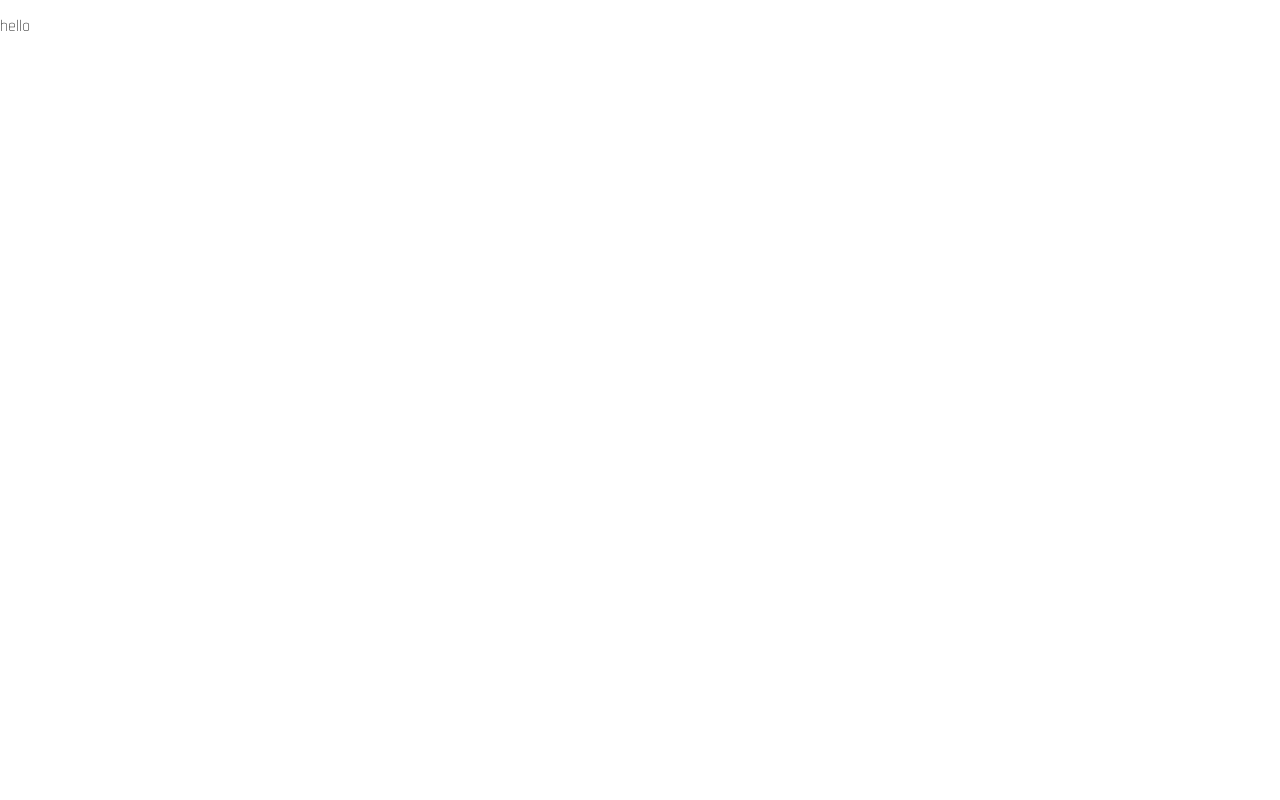
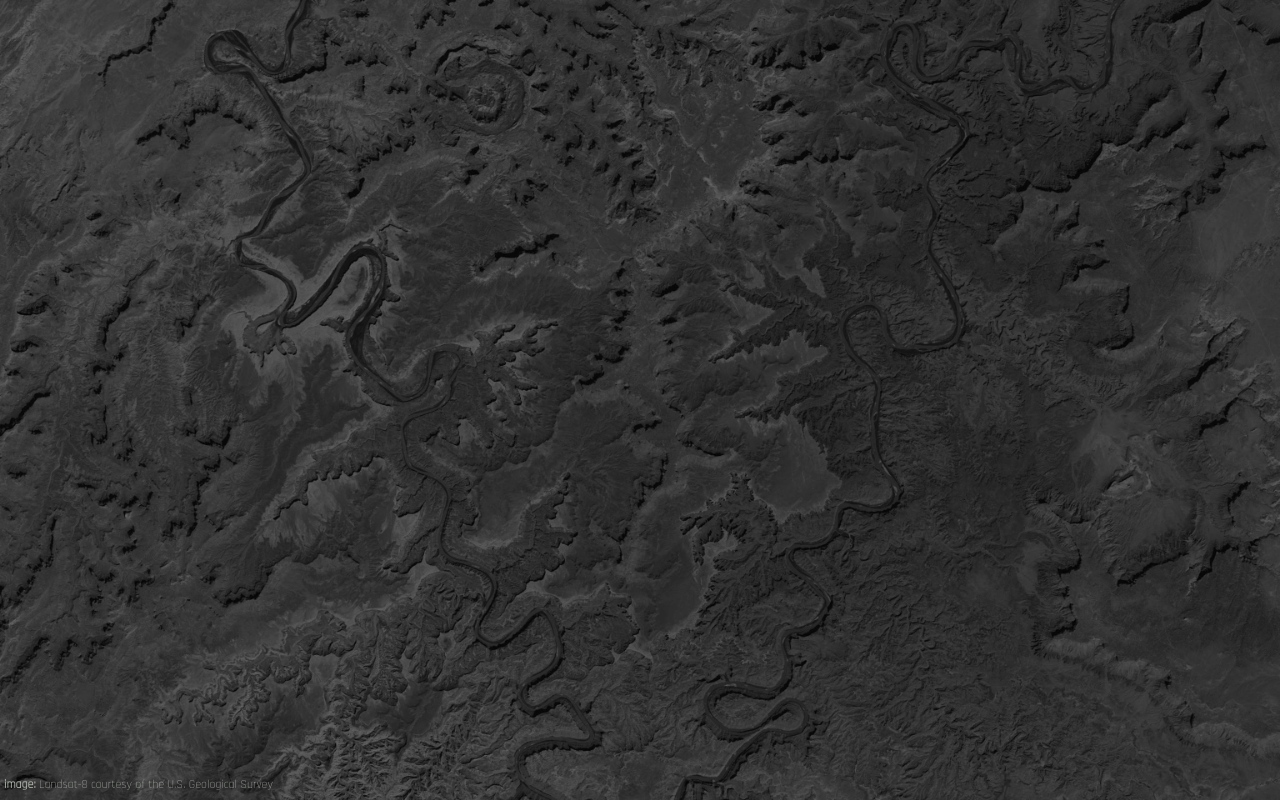
Before and after one commit to bmcandr/bmcandr.github.io, an Astro site: page / in a window 1280 px wide. Built offline with nearby package versions, Linux system fonts and the light colour scheme; Astro itself is replaced by a stand-in of ours.

Commit message:
feat: add Hero component

```diff
--- /dev/null
+++ b/src/components/Hero.astro
@@ -0,0 +1,50 @@
+---
+import { Image } from 'astro:assets';
+import heroImage from '../images/hero.jpg';
+---
+<section class="hero">
+  <Image
+    src={heroImage}
+    alt=""
+    class="hero-image"
+    quality={90}
+  />
+  <div class="overlay"></div>
+  <slot />
+  <div class="attribution">
+    <b>image:</b> Landsat-8 courtesy of the U.S. Geological Survey
+  </div>
+</section>
+
+<style>
+  .hero {
+    position: relative;
+    height: 100vh;
+    overflow: hidden;
+  }
+
+  .hero-image {
+    position: absolute;
+    inset: 0;
+    width: 100%;
+    height: 100%;
+    object-fit: cover;
+    filter: grayscale(100%);
+  }
+
+  .overlay {
+    position: absolute;
+    inset: 0;
+    background-color: rgba(0, 0, 0, 0.6);
+    z-index: 1;
+  }
+
+  .attribution {
+    position: absolute;
+    bottom: 0.5rem;
+    left: 0.25rem;
+    font-size: 0.75rem;
+    color: rgb(176, 183, 174);
+    z-index: 2;
+  }
+</style>
--- a/src/pages/index.astro
+++ b/src/pages/index.astro
@@ -1,6 +1,7 @@
 ---
 import Layout from '../components/Layout.astro';
+import Hero from '../components/Hero.astro';
 ---
-<Layout title="Test">
-  <p>hello</p>
+<Layout title="Brendan McAndrew">
+  <Hero />
 </Layout>
```
